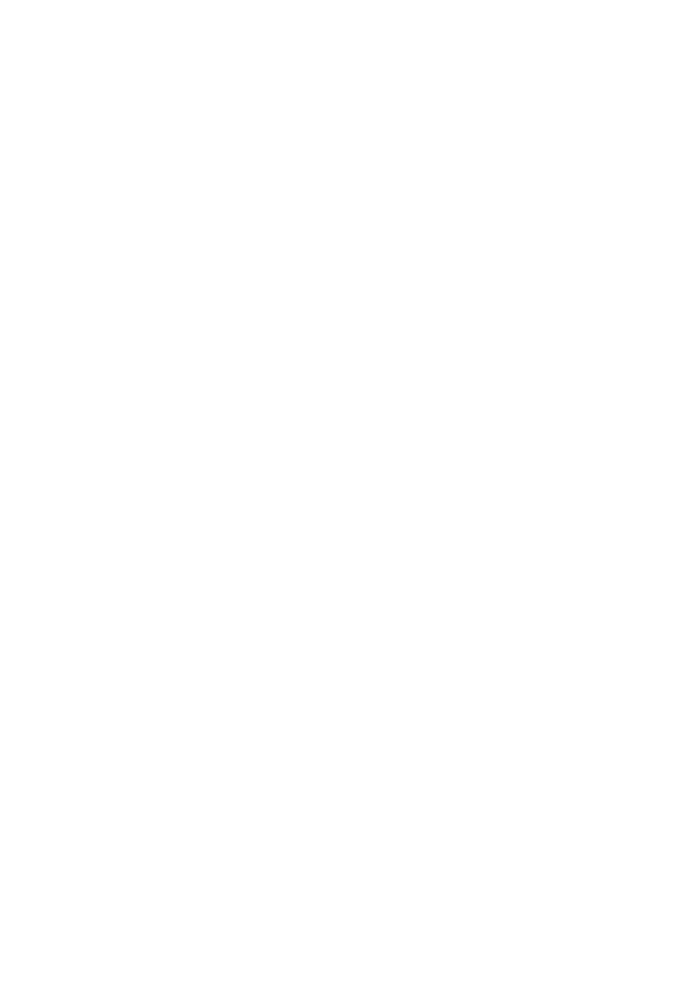
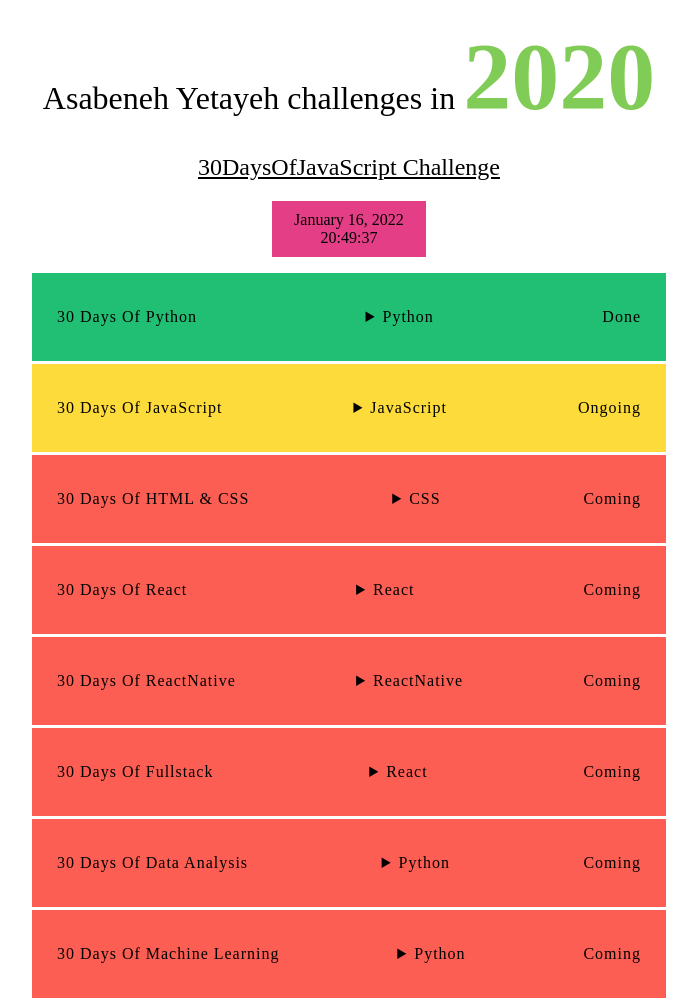
Before and after one commit to Tituz175/30-days-of-Js, a plain HTML site: page DOM mini project 4 (Challenge Info)/index.html in a window 1280 px wide. Shown: the whole page, without its empty margins (291-988 px from the left). Before the commit the page ends 800 px from the top, so only its background shows below. Drawn offline with Linux system fonts and the light colour scheme.

Commit message:
the page completed up to the challenge level.

```diff
--- a/DOM mini project 4 (Challenge Info)/index.html
+++ b/DOM mini project 4 (Challenge Info)/index.html
@@ -10,6 +10,7 @@
 
 <body>
     <div class="wrapper">
+        <p></p>
     </div>
 
     <script src="challenges_info.js"></script>
--- a/DOM mini project 4 (Challenge Info)/index.js
+++ b/DOM mini project 4 (Challenge Info)/index.js
@@ -0,0 +1,142 @@
+const wrapper = document.querySelector(".wrapper");
+const title = document.createElement("h1");
+const year = document.createElement("span");
+const subTitle = document.createElement("h2");
+const date = document.createElement("p");
+const listContainer = document.createElement("div");
+const challenges = asabenehChallenges2020.challenges;
+
+let colorGenrator = () => {
+  let source = "1234567890abcdef";
+  let color = "#";
+  for (let i = 0; i < 6; i++) {
+    let randomNum = Math.floor(Math.random() * source.length);
+    let randomChar = source[randomNum];
+    color += randomChar;
+  }
+  return color;
+};
+const showDateTime = () => {
+  const months = [
+    "January",
+    "February",
+    "March",
+    "April",
+    "May",
+    "June",
+    "July",
+    "August",
+    "September",
+    "October",
+    "November",
+    "December",
+  ];
+  const now = new Date();
+  const year = now.getFullYear();
+  const month = months[now.getMonth()];
+  const date = now.getDate();
+  let hours = now.getHours();
+  let minutes = now.getMinutes();
+  let seconds = now.getSeconds();
+  if (hours < 10) {
+    hours = "0" + hours;
+  }
+  if (minutes < 10) {
+    minutes = "0" + minutes;
+  }
+  if (seconds < 10) {
+    seconds = "0" + seconds;
+  }
+
+  const dateMonthYear = `${month} ${date}, ${year}`;
+
+  const time = hours + ":" + minutes;
+  const fullTime = dateMonthYear + " " + time;
+  return fullTime + `:${seconds}`;
+};
+
+document.body.style.fontFamily = "Montserrat";
+document.body.style.textAlign = "center";
+document.body.style.padding = "0";
+document.body.style.margin = "0";
+
+year.innerHTML = asabenehChallenges2020.challengeYear;
+year.style.fontSize = "96px";
+year.style.fontWeight = "700";
+setInterval(() => {
+  year.style.color = colorGenrator();
+  date.innerHTML = showDateTime();
+  date.style.backgroundColor = colorGenrator();
+}, 1000);
+
+title.innerHTML = `${asabenehChallenges2020.challengeTitle} in `;
+title.style.fontWeight = "500";
+title.appendChild(year);
+
+subTitle.innerHTML = asabenehChallenges2020.challengeSubtitle;
+subTitle.style.fontWeight = "300";
+subTitle.style.textDecoration = "underline";
+
+date.style.padding = "10px";
+date.fontWeight = "400";
+date.style.margin = "auto auto";
+date.style.width = "12%";
+date.style.boxSizing = "border-box";
+
+listContainer.style.width = "50%";
+listContainer.style.margin = "16px auto";
+
+console.log(challenges);
+challenges.forEach((challenge) => {
+  let challengeContainer = document.createElement("div");
+  challengeContainer.style.display = "flex";
+  challengeContainer.style.justifyItems = "center";
+  challengeContainer.style.justifyContent = "space-between";
+  challengeContainer.style.padding = "25px";
+  challengeContainer.style.margin = "3px";
+  challengeContainer.style.fontWeight = "300";
+  challengeContainer.style.fontSize = "16px";
+  challengeContainer.style.letterSpacing = "0.0625em";
+  let challengeName = document.createElement("div");
+  challengeName.innerHTML = challenge.name;
+  challengeName.style.display = "flex";
+  challengeName.style.justifyItems = "center";
+  challengeName.style.alignSelf = "center";
+  challengeContainer.appendChild(challengeName);
+  let challengeTopics = document.createElement("details");
+  challenge.topics.forEach((topic, i) => {
+    if (i == 0) {
+      let firstTopic = document.createElement("summary");
+      firstTopic.innerHTML = topic;
+      firstTopic.style.margin = "10px auto"
+      firstTopic.style.textAlign = "left"
+      challengeTopics.appendChild(firstTopic);
+    } else if (i != 0) {
+      let otherTopic = document.createElement("p");
+      otherTopic.innerHTML = topic;
+      otherTopic.style.margin = "10px auto";
+      otherTopic.style.textAlign = "left";
+      challengeTopics.appendChild(otherTopic);
+    }
+  });
+  challengeContainer.appendChild(challengeTopics);
+  let challengeStatus = document.createElement("div");
+  challengeStatus.innerHTML = challenge.status;
+  challengeStatus.style.display = "flex";
+  challengeStatus.style.justifyItems = "center";
+  challengeStatus.style.alignSelf = "center";
+  if (challenge.status == "Done") {
+    challengeContainer.style.backgroundColor = "#21bf73";
+  } else if (challenge.status == "Ongoing") {
+    challengeContainer.style.backgroundColor = "#fddb3a";
+  } else {
+    challengeContainer.style.backgroundColor = "#fd5e53";
+  }
+  challengeContainer.appendChild(challengeStatus);
+  listContainer.appendChild(challengeContainer);
+});
+
+wrapper.appendChild(title);
+wrapper.appendChild(subTitle);
+wrapper.appendChild(date);
+wrapper.appendChild(listContainer);
```
